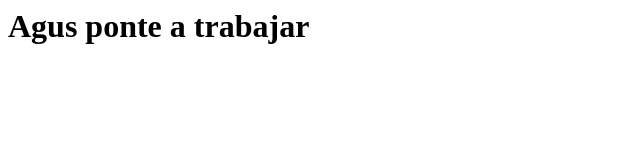
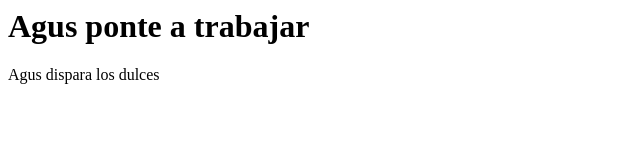
Before and after one commit to gmejiaCM/test, a plain HTML site: page index.html in a window 1280 px wide. Shown: the whole page, without its empty margins (0-640 px from the left). Drawn offline with Linux system fonts and the light colour scheme.

Commit message:
Update index.html

```diff
--- a/index.html
+++ b/index.html
@@ -1 +1,2 @@
 <h1>Agus ponte a trabajar</h1>
+<p>Agus dispara los dulces</p>
```
